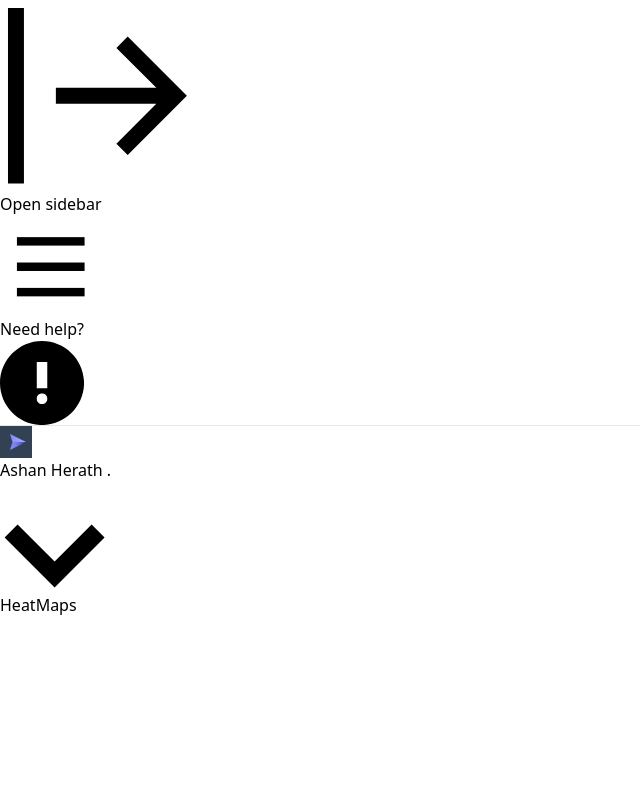
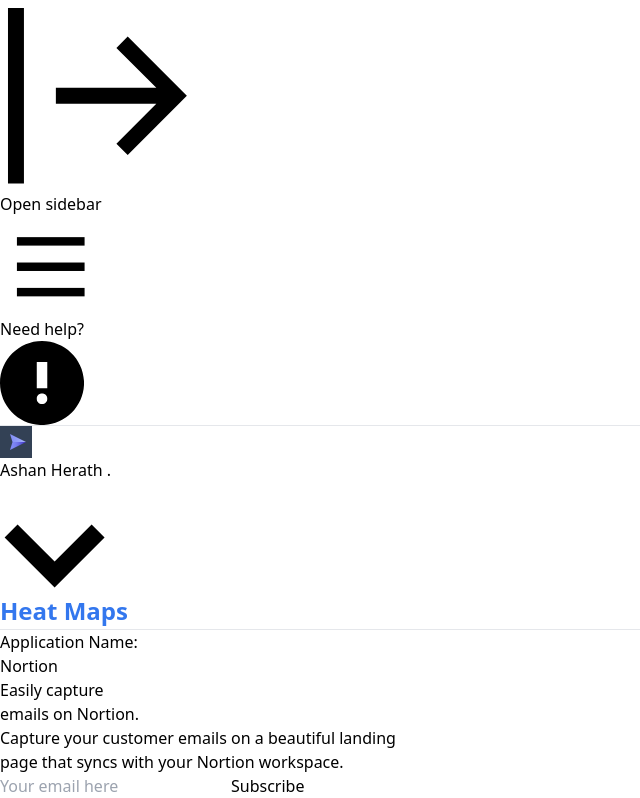
Before and after one commit to ashandimantha2000/BenchmarkX, a React (Vite) app in the folder Client/: page /heatmaps in a window 1280 px wide. Shown: the part 1771-2569 px from the top of the page, without its empty margins (0-640 px from the left). Before the commit the page ends 2388 px from the top, so only its background shows below. Built offline with nearby package versions, Linux system fonts and the light colour scheme.

Commit message:
initialize: Heatmap

```diff
--- a/Client/src/pages/HeatMaps.jsx
+++ b/Client/src/pages/HeatMaps.jsx
@@ -1,4 +1,5 @@
 import React, { useState } from "react";
+import TestApp from "../TestApp/MyApp";
 
 // Import Components
 import Sidebar from "../partials/Sidebar";
@@ -17,9 +18,16 @@
         <Header sidebarOpen={sidebarOpen} setSidebarOpen={setSidebarOpen} />
 
         <main>
-          <div className="px-4 sm:px-6 lg:px-8 py-8 w-full max-w-9xl mx-auto">
-            <h1>HeatMaps</h1>
+          <div className="px-4 sm:px-6 lg:px-8 py-6 w-full max-w-9xl mx-auto flex-1">
+            <h1 className="sub-heading">Heat Maps</h1>
+            <hr></hr>
           </div>
+          <div className="flex pb-3">
+          <h3 className="px-3 font-semibold">Application Name:</h3>
+          <h3>Nortion</h3>
+          </div>
+          {/* TestApp Imported Here */}
+          <TestApp/>
         </main>
       </div>
     </div>
```
